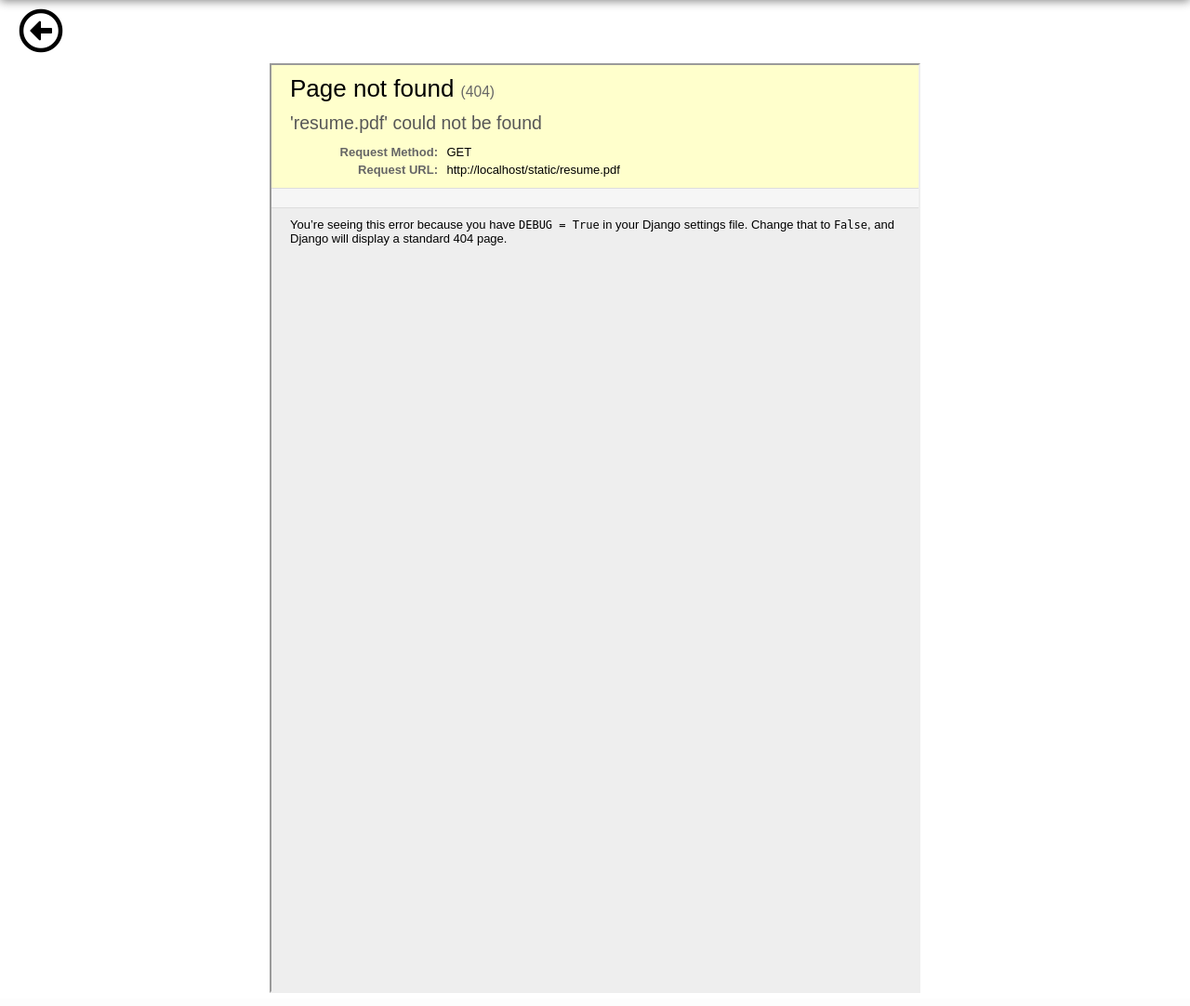
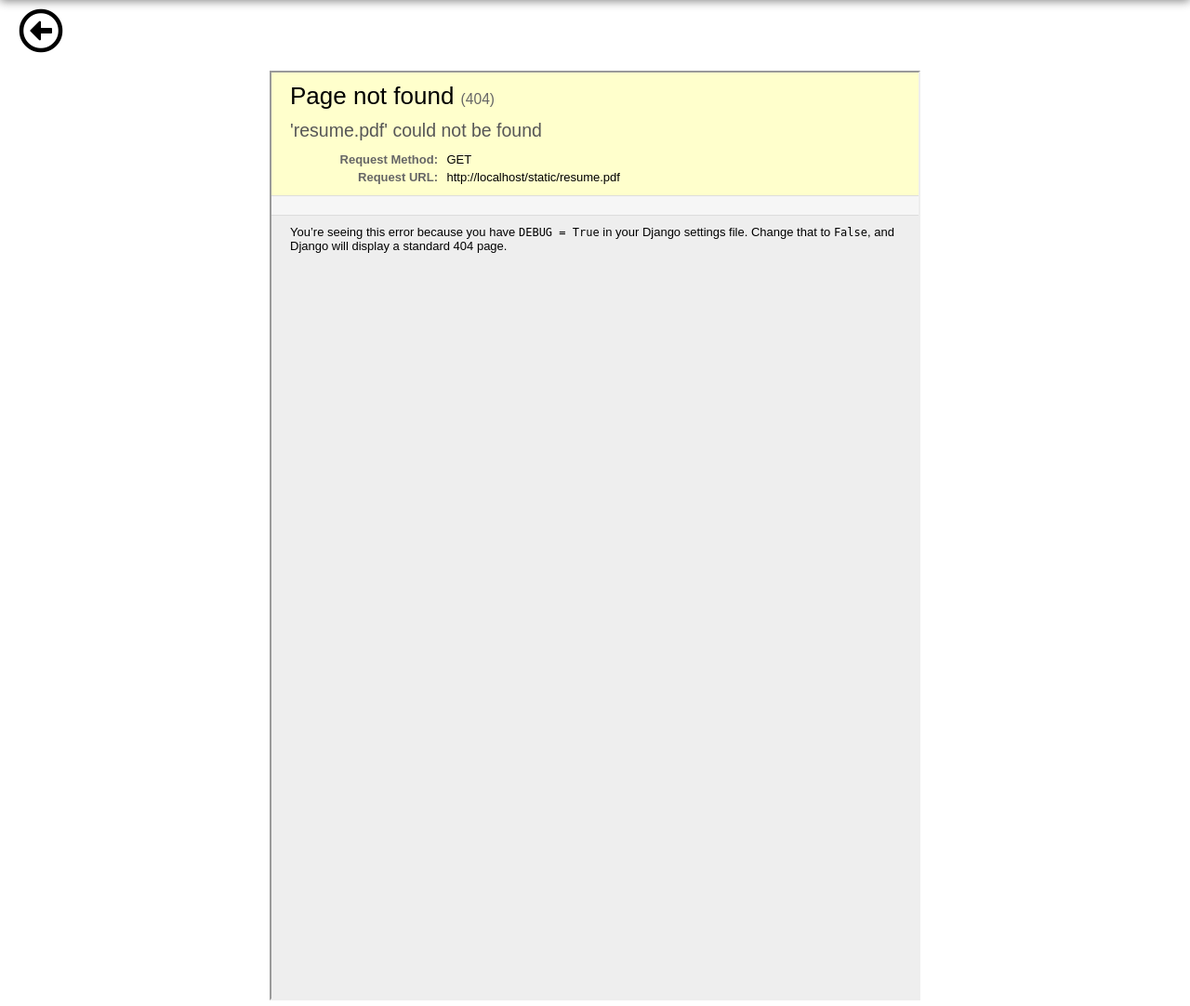
Before and after one commit to timjonez/django_portfolio, a Django app: page /resume/ in a window 1280 px wide. Shown: the part 80-1162 px from the top of the page at 93% size. Run offline with Django 3.2, Linux system fonts and the light colour scheme; some libraries are stand-ins or nearby versions.

Commit message:
[home/resume] add margin to move away from back button

```diff
--- a/home/templates/home/resume.html
+++ b/home/templates/home/resume.html
@@ -5,7 +5,7 @@
 
 {% block body %}
 
-<div class="container text-center">
+<div class="container text-center mt-2">
     <iframe src="{% static 'resume.pdf'%}" class="resume-embed"></iframe>
 </div>
 
```
